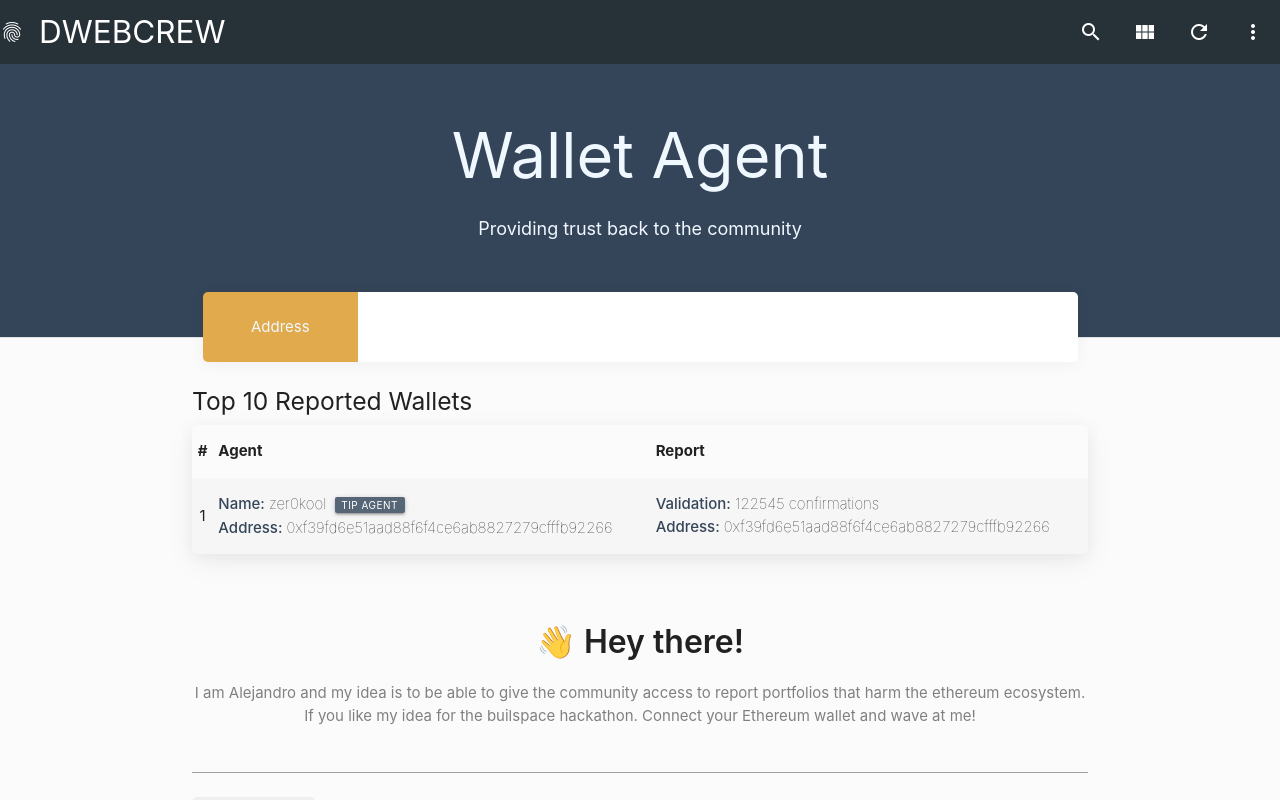
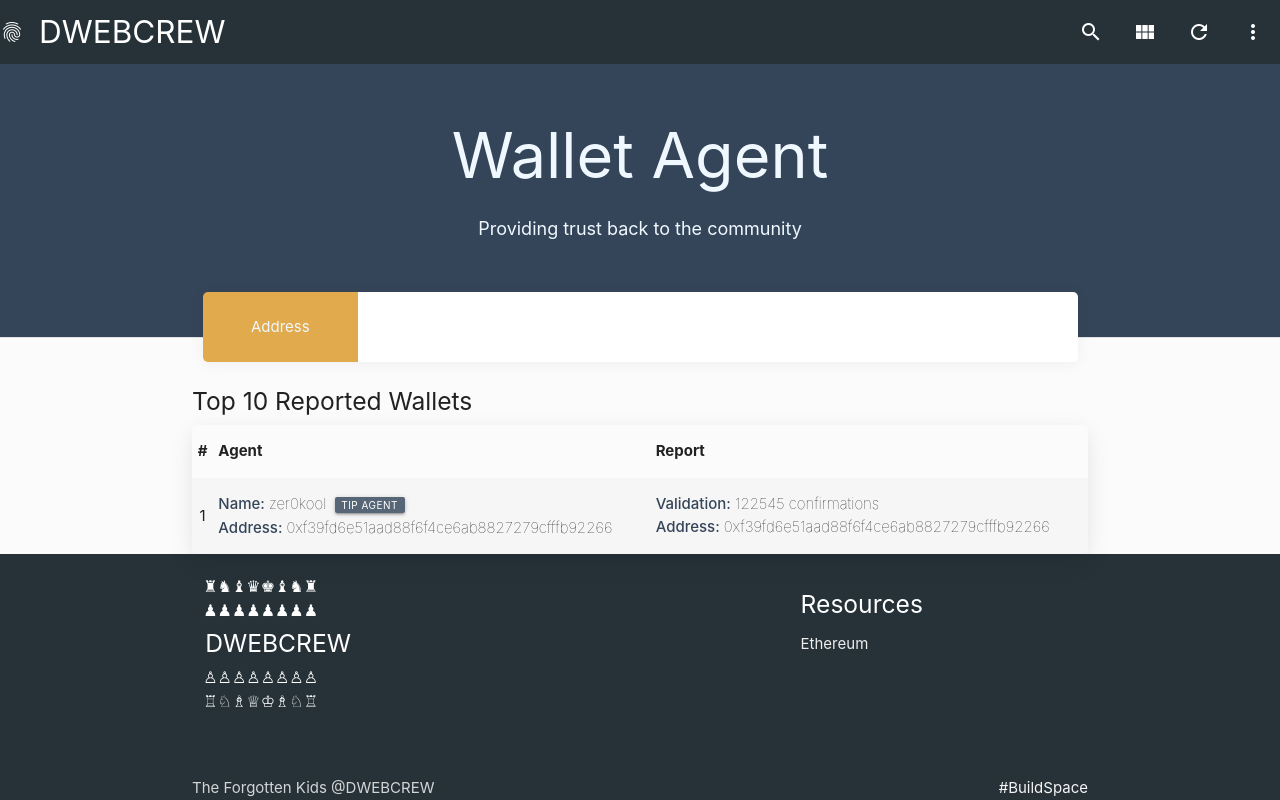
Before and after one commit to zer0kool/web3, a React (Create React App) app: page / in a window 1280 px wide. Shown: the top 800 px of the page. Built offline with nearby package versions, Linux system fonts and the light colour scheme.

Commit message:
hidding wavePortal to focus on Wallet Agent

```diff
--- a/src/components/Main/Main.jsx
+++ b/src/components/Main/Main.jsx
@@ -1,6 +1,6 @@
 import React, { Component } from "react";
 import "./Main.css";
-import WavesPortal from '../WavesPortal/WavesPortal';
+//import WavesPortal from '../WavesPortal/WavesPortal';
 
 
 export default class Main extends Component {
@@ -50,7 +50,7 @@ export default class Main extends Component {
 								</table>
 								</div>
 						</div>
-          <WavesPortal/>
+
            </div>
         );
     }
```
